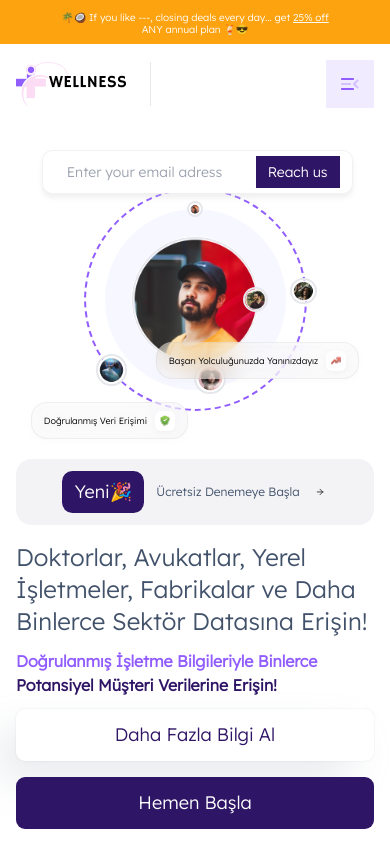
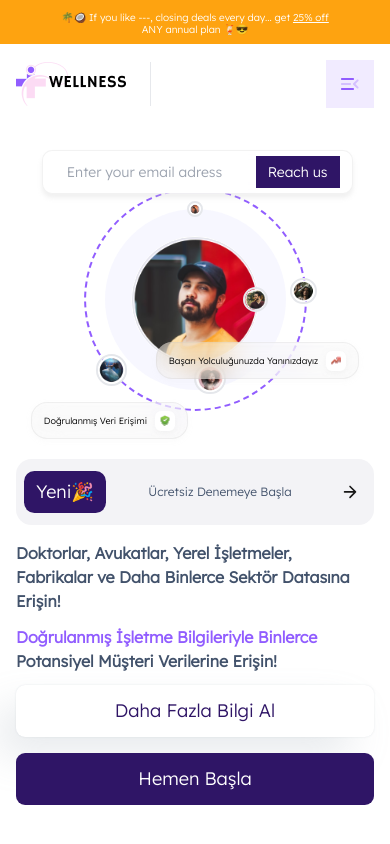
Before and after one commit to Medyanes-360/big-data-sale, a Next.js app: page / in a window 390 px wide. Shown: the top 844 px of the page. Built offline with nearby package versions, Linux system fonts and the light colour scheme.

Commit message:
informationframe update responsive and  badge update

```diff
--- a/components/home/get-more-information/information-content/get-free/index.jsx
+++ b/components/home/get-more-information/information-content/get-free/index.jsx
@@ -4,12 +4,12 @@ import ButtonComponent from "@/globalElements/Button";
 import Icons from "@/public/assets/icons/Icons";
 const GetStartFree = () => {
   return (
-    <ButtonComponent className="flex items-center flex-wrap justify-center gap-x-3 mx-auto sm:max-w-[427px] lg:mx-0 w-full lg:w-fit bg-lavenderGray p-2 mb-0 lg:mb-10 rounded-[15.57px]">
+    <ButtonComponent className="flex !items-center  flex-wrap !justify-between md:p-4 md:w-[424px] md:h-[73px] bg-lavenderGray gap-x-3 mx-auto sm:max-w-[427px] lg:mx-0 w-full lg:w-fit bg-lavenderGray  mb-0 lg:mb-10 rounded-[15.57px]">
       <Badge title="Yeni🎉" />
       <span className="text-fiord-700 text-[12px] leading-4 sm:text-lg font-Inter font-medium">
         Ücretsiz Denemeye Başla
       </span>
-      <Icons.ArrowRight className="w-4 h-4 md:w-8 md:h-8" color="#2F1566" />
+      <Icons.ArrowRight className="w-8 h-8 md:w-8 md:h-8" color="#2F1566" />
     </ButtonComponent>
   );
 };
--- a/components/home/get-more-information/information-content/information-frame/index.jsx
+++ b/components/home/get-more-information/information-content/information-frame/index.jsx
@@ -4,21 +4,25 @@ import React from "react";
 const InformationFrame = () => {
   return (
     <div className="flex flex-col gap-y-3">
-      <h5 className="text-2xl font-Inter text-fiord-700">
-        Doktorlar, Avukatlar, Yerel İşletmeler, Fabrikalar ve Daha Binlerce
-        Sektör Datasına Erişin!
+      <h5 className="text-base max-w-[343px] text-[#42526B] font-bold md:text-2xl lg:mb-6	 lg:text-xl md:font-normal md:text-[24px] font-Inter md:text-fiord-700 md:whitespace-nowrap whitespace-normal">
+        Doktorlar, Avukatlar, Yerel İşletmeler,
+        <span className="block">
+          {" "}
+          Fabrikalar ve Daha Binlerce Sektör Datasına Erişin!
+        </span>
       </h5>
-      <h1 className="font-Inter font-bold lg:text-[31.15px] lg:leading-[51.91px] text-tertiary-800">
-        <span className="text-tertiary400">
+      <h1 className="text-base text-[#42526B] lg:font-Inter  lg:text-nowrap	 lg:text-[31.15px] lg:leading-[51.91px] md:text-tertiary-800  font-bold">
+        <span className="text-tertiary400 text-base lg:font-Inter lg:text-nowrap	 lg:text-[31.15px]">
           Doğrulanmış İşletme Bilgileriyle Binlerce
         </span>{" "}
+        <br />
         Potansiyel Müşteri Verilerine Erişin!
       </h1>
       <div className="flex items-center gap-4 flex-col md:flex-row">
-        <ButtonComponent className="text-tertiary-800 bg-gray-24 shadow-custom-combined  bg-white-default  w-full h-[52px] flex items-center justify-center lg:max-w-[257px] rounded-[9.08px] font-Inter font-medium text-[18.17px] leading-[51.91px]">
+        <ButtonComponent className="text-tertiary-800 bg-gray-24 shadow-custom-combined bg-white-default w-full h-[52px] flex items-center justify-center lg:max-w-[257px] rounded-[9.08px] font-Inter font-medium text-[18.17px] leading-[51.91px]">
           Daha Fazla Bilgi Al
         </ButtonComponent>
-        <ButtonComponent className="bg-tertiary-800 h-[52px] flex drop-shadow-custom-combined-2   w-full items-center justify-center lg:max-w-[257px] rounded-[9.08px] font-Inter font-medium text-[18.17px] leading-[51.91px] text-white-default">
+        <ButtonComponent className="bg-tertiary-800 h-[52px] flex drop-shadow-custom-combined-2 w-full items-center justify-center lg:max-w-[257px] rounded-[9.08px] font-Inter font-medium text-[18.17px] leading-[51.91px] text-white-default">
           Hemen Başla
         </ButtonComponent>
       </div>
```
Also changed, not shown: 1 other file (tests, documents, lock files or other folders).
